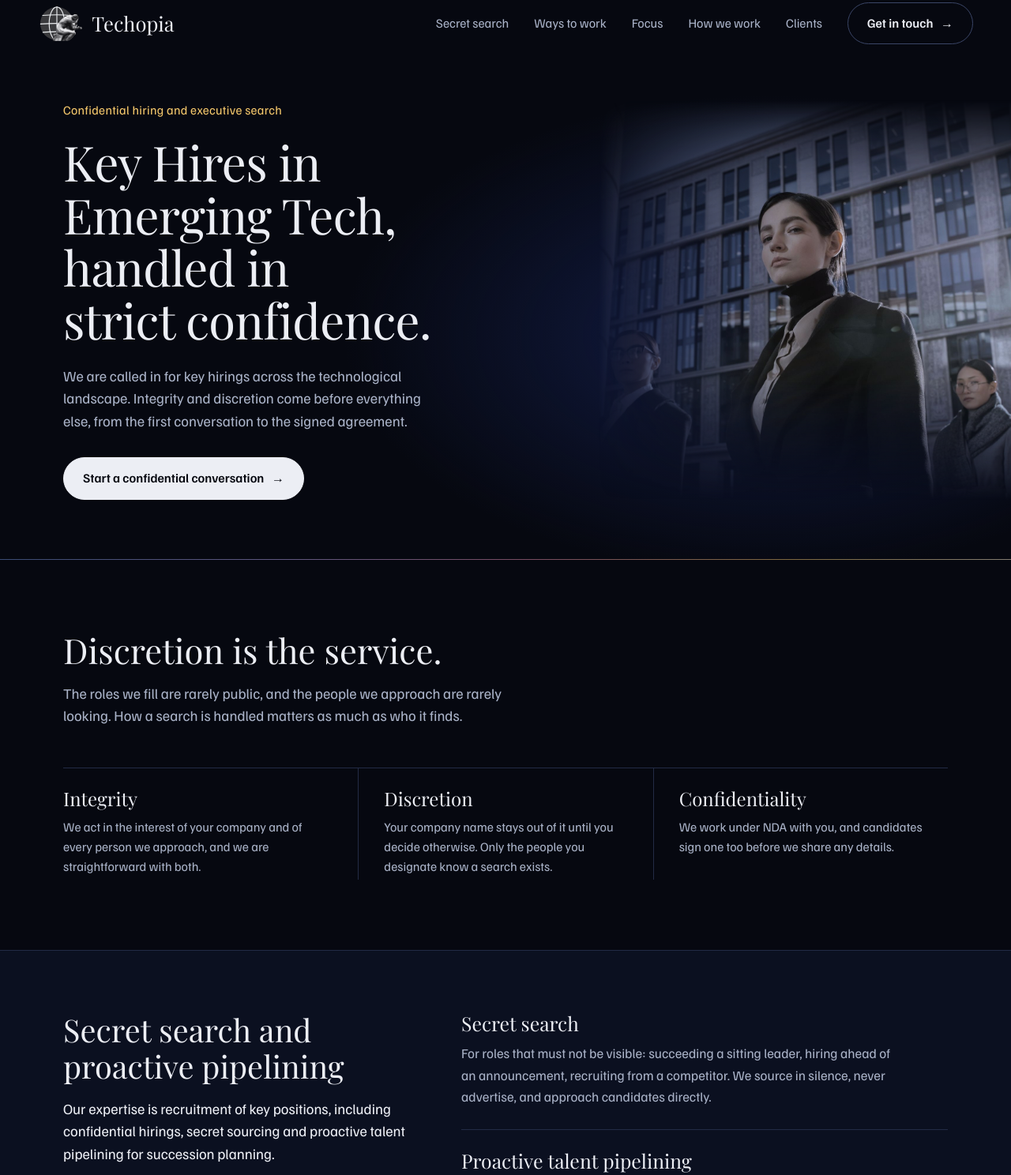
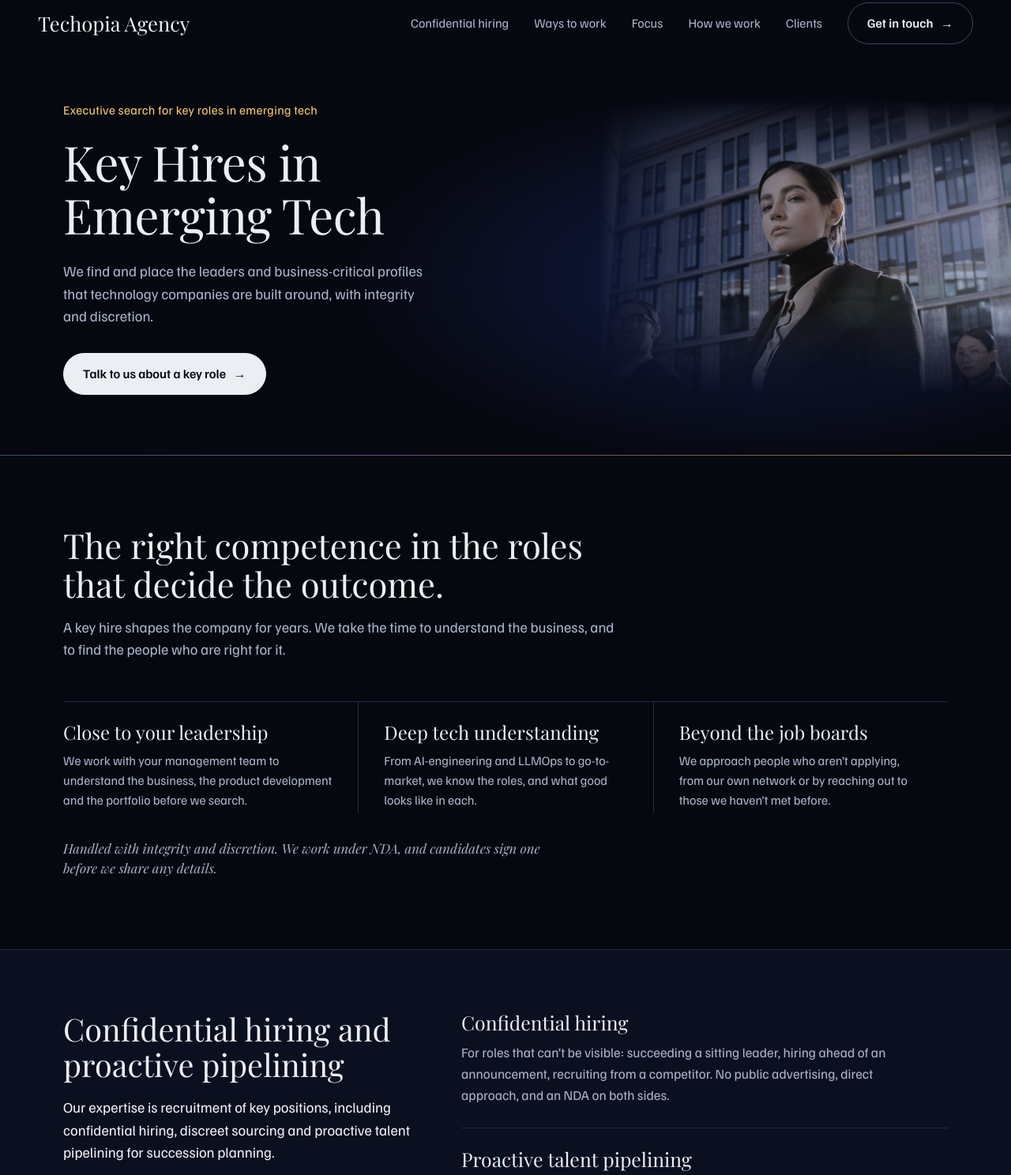
Before and after one commit to tobiasschott-del/techopia.se, a plain HTML site: page index.html in a window 1280 px wide. Shown: the part 17-1505 px from the top of the page at 79% size. Drawn offline with Linux system fonts and the light colour scheme.

Commit message:
Shift tone to competence and key roles; text-only Techopia Agency wordmark
Co-Authored-By: Claude Sonnet 5.5 <noreply@anthropic.com>
Claude-Session: https://claude.ai/code/session_01Liaj33o6UU1AADP2ruUrwt

```diff
--- a/assets/style.css
+++ b/assets/style.css
@@ -149,7 +149,7 @@ a:focus-visible { outline: 2px solid var(--lilac); outline-offset: 3px; border-r
   margin: 0 auto;
   padding: clamp(3.5rem, 7vw, 6rem) var(--pad);
 }
-.creed-head { max-width: 38rem; }
+.creed-head { max-width: 44rem; }
 .creed-head h2 { font-size: clamp(2rem, 3.4vw, 2.8rem); line-height: 1.12; }
 .creed-head p { margin-top: 1rem; font-size: 1.15rem; line-height: 1.55; }
 .creed-list {
@@ -162,6 +162,8 @@ a:focus-visible { outline: 2px solid var(--lilac); outline-offset: 3px; border-r
 .creed-list li + li { padding-left: clamp(1rem, 2.5vw, 2.25rem); border-left: 1px solid var(--line); }
 .creed-list h3 { font-family: var(--serif); font-weight: 400; font-size: 1.5rem; line-height: 1.2; }
 .creed-list p { margin-top: .6rem; font-size: 1rem; line-height: 1.55; }
+
+.creed-note { margin-top: 2rem; font-family: var(--serif); font-style: italic; font-size: 1.05rem; line-height: 1.5; max-width: 40rem; }
 
 /* Bands */
 .band {
--- a/index.html
+++ b/index.html
@@ -3,10 +3,10 @@
 <head>
   <meta charset="utf-8">
   <meta name="viewport" content="width=device-width, initial-scale=1">
-  <title>Techopia | Key Hires in Emerging Tech</title>
-  <meta name="description" content="Techopia is an executive search firm for emerging tech, specialised in confidential hiring. Secret search and proactive pipelining for key positions, handled with integrity and discretion.">
-  <meta property="og:title" content="Techopia | Key Hires in Emerging Tech">
-  <meta property="og:description" content="Key hires in emerging tech, handled in strict confidence. Secret search, confidential hirings and proactive pipelining for succession planning.">
+  <title>Techopia Agency | Key Hires in Emerging Tech</title>
+  <meta name="description" content="Techopia Agency finds key hires in emerging tech: leaders and business-critical profiles. Executive search, confidential hiring and proactive pipelining, handled with integrity and discretion.">
+  <meta property="og:title" content="Techopia Agency | Key Hires in Emerging Tech">
+  <meta property="og:description" content="Leaders and business-critical profiles in emerging tech, found with integrity and discretion.">
   <meta property="og:type" content="website">
   <meta property="og:url" content="https://techopia.se/">
   <meta name="theme-color" content="#060810">
@@ -19,12 +19,11 @@
   <a class="skip" href="#main">Skip to content</a>
 
   <header class="top">
-    <a class="wordmark" href="#top" aria-label="Techopia, back to top">
-      <img class="mark" src="assets/logo.svg" alt="" width="48" height="40">
-      <span>Techopia</span>
+    <a class="wordmark" href="#top" aria-label="Techopia Agency, back to top">
+      <span>Techopia Agency</span>
     </a>
     <nav aria-label="Main">
-      <a href="#secret">Secret search</a>
+      <a href="#secret">Confidential hiring</a>
       <a href="#engagement">Ways to work</a>
       <a href="#focus">Focus</a>
       <a href="#process">How we work</a>
@@ -36,11 +35,11 @@
   <main id="main">
     <section class="hero" id="top">
       <div class="hero-copy">
-        <p class="eyebrow">Confidential hiring and executive search</p>
-        <h1>Key Hires in Emerging Tech, handled in strict confidence.</h1>
-        <p class="lead">We are called in for key hirings across the technological landscape. Integrity and discretion come before everything else, from the first conversation to the signed agreement.</p>
+        <p class="eyebrow">Executive search for key roles in emerging tech</p>
+        <h1>Key Hires in Emerging Tech</h1>
+        <p class="lead">We find and place the leaders and business-critical profiles that technology companies are built around, with integrity and discretion.</p>
         <p class="hero-actions">
-          <a class="pill pill-bright" href="#contact">Start a confidential conversation <span aria-hidden="true">→</span></a>
+          <a class="pill pill-bright" href="#contact">Talk to us about a key role <span aria-hidden="true">→</span></a>
         </p>
       </div>
 
@@ -49,36 +48,37 @@
       </figure>
     </section>
 
-    <section class="creed" id="discretion" aria-labelledby="creed-h">
+    <section class="creed" id="competence" aria-labelledby="creed-h">
       <div class="creed-head">
-        <h2 id="creed-h">Discretion is the service.</h2>
-        <p>The roles we fill are rarely public, and the people we approach are rarely looking. How a search is handled matters as much as who it finds.</p>
+        <h2 id="creed-h">The right competence in the roles that decide the outcome.</h2>
+        <p>A key hire shapes the company for years. We take the time to understand the business, and to find the people who are right for it.</p>
       </div>
       <ul class="creed-list">
         <li>
-          <h3>Integrity</h3>
-          <p>We act in the interest of your company and of every person we approach, and we are straightforward with both.</p>
+          <h3>Close to your leadership</h3>
+          <p>We work with your management team to understand the business, the product development and the portfolio before we search.</p>
         </li>
         <li>
-          <h3>Discretion</h3>
-          <p>Your company name stays out of it until you decide otherwise. Only the people you designate know a search exists.</p>
+          <h3>Deep tech understanding</h3>
+          <p>From AI-engineering and LLMOps to go-to-market, we know the roles, and what good looks like in each.</p>
         </li>
         <li>
-          <h3>Confidentiality</h3>
-          <p>We work under NDA with you, and candidates sign one too before we share any details.</p>
+          <h3>Beyond the job boards</h3>
+          <p>We approach people who aren’t applying, from our own network or by reaching out to those we haven’t met before.</p>
         </li>
       </ul>
+      <p class="creed-note">Handled with integrity and discretion. We work under NDA, and candidates sign one before we share any details.</p>
     </section>
 
     <section class="band band-night" id="secret" aria-labelledby="secret-h">
       <div class="band-head">
-        <h2 id="secret-h">Secret search and proactive pipelining</h2>
-        <p class="intro">Our expertise is recruitment of key positions, including confidential hirings, secret sourcing and proactive talent pipelining for succession planning.</p>
+        <h2 id="secret-h">Confidential hiring and proactive pipelining</h2>
+        <p class="intro">Our expertise is recruitment of key positions, including confidential hiring, discreet sourcing and proactive talent pipelining for succession planning.</p>
       </div>
       <ul class="stack">
         <li>
-          <h3>Secret search</h3>
-          <p>For roles that must not be visible: succeeding a sitting leader, hiring ahead of an announcement, recruiting from a competitor. We source in silence, never advertise, and approach candidates directly.</p>
+          <h3>Confidential hiring</h3>
+          <p>For roles that can’t be visible: succeeding a sitting leader, hiring ahead of an announcement, recruiting from a competitor. No public advertising, direct approach, and an NDA on both sides.</p>
         </li>
         <li>
           <h3>Proactive talent pipelining</h3>
@@ -198,7 +198,7 @@
 
     <section class="cta" id="contact" aria-labelledby="contact-h">
       <div class="cta-copy">
-        <h2 id="contact-h">Have a role that must stay quiet?</h2>
+        <h2 id="contact-h">Have a role that’s hard to fill?</h2>
         <p>Tell us about it. The first conversation is private and without obligation.</p>
         <p><a class="pill pill-bright" href="mailto:agency@techopia.se">agency@techopia.se <span aria-hidden="true">→</span></a></p>
       </div>
@@ -206,19 +206,18 @@
   </main>
 
   <footer class="foot">
-    <a class="wordmark wordmark-sm" href="#top" aria-label="Techopia, back to top">
-      <img class="mark" src="assets/logo.svg" alt="" width="48" height="40">
-      <span>Techopia</span>
+    <a class="wordmark wordmark-sm" href="#top" aria-label="Techopia Agency, back to top">
+      <span>Techopia Agency</span>
     </a>
     <nav aria-label="Footer">
-      <a href="#secret">Secret search</a>
+      <a href="#secret">Confidential hiring</a>
       <a href="#engagement">Ways to work</a>
       <a href="#focus">Focus</a>
       <a href="#process">How we work</a>
       <a href="#clients">Clients</a>
       <a href="#contact">Contact</a>
     </nav>
-    <span class="copy">© 2026 Techopia</span>
+    <span class="copy">© 2026 Techopia Agency</span>
   </footer>
 </body>
 </html>
```
